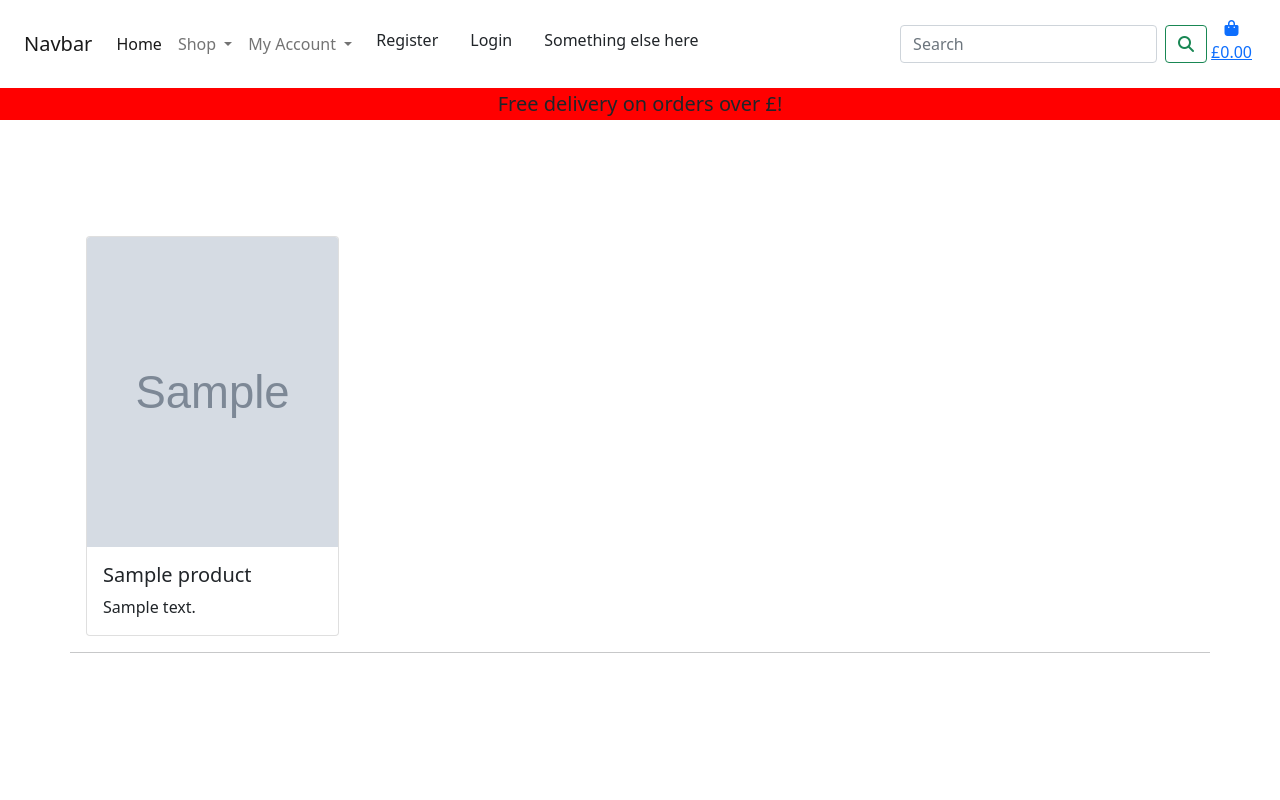
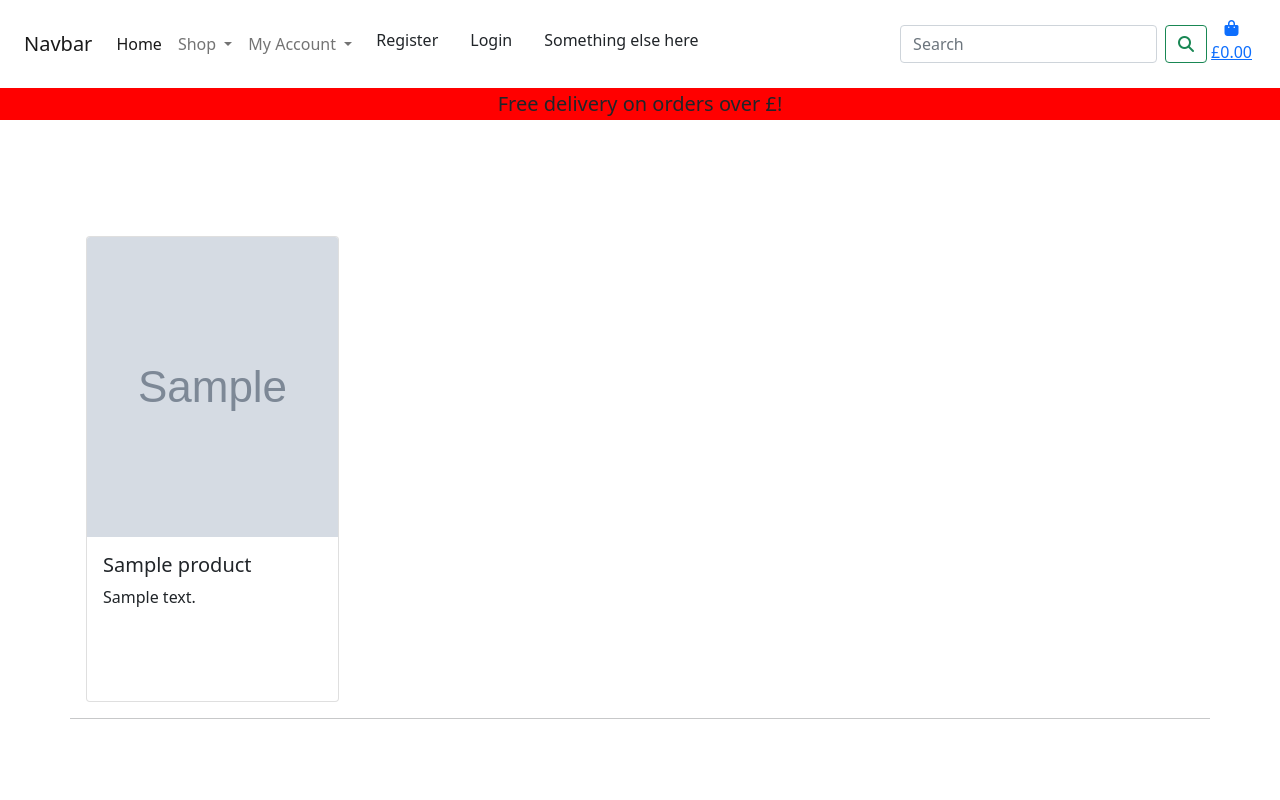
Before and after one commit to Abelyem/MS4, a Django app: page /products/ in a window 1280 px wide. Run offline with Django 3.2, Linux system fonts and the light colour scheme; tables that the repository leaves empty hold one stand-in row (values such as "Sample post"); grey boxes marked "Sample" are stand-in pictures; some libraries are stand-ins or nearby versions.

Commit message:
Added max and min height to card text (where description of product is) and also added overflow: scroll as some products will have longer description text than others

```diff
--- a/static/css/base.css
+++ b/static/css/base.css
@@ -23,8 +23,14 @@ body {
 }
 
 .card-img-top {
-    max-height: 310px;
-    min-height: 310px;
+    max-height: 300px;
+    min-height: 300px;
+}
+
+.card-text {
+    max-height: 100px;
+    min-height: 100px;
+    overflow: scroll;
 }
 
 /* -- Code snippet from Boutique ado project */
```
